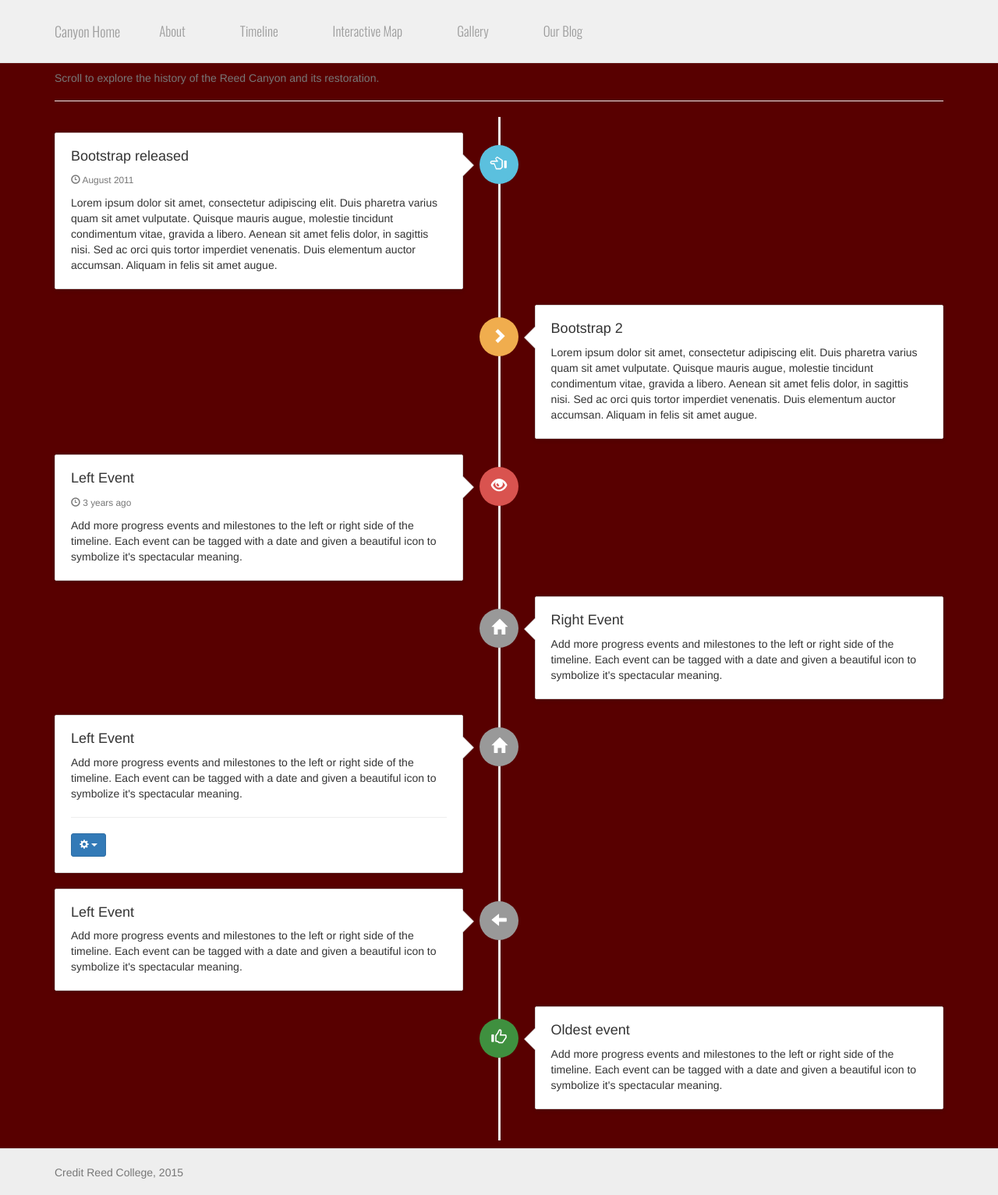
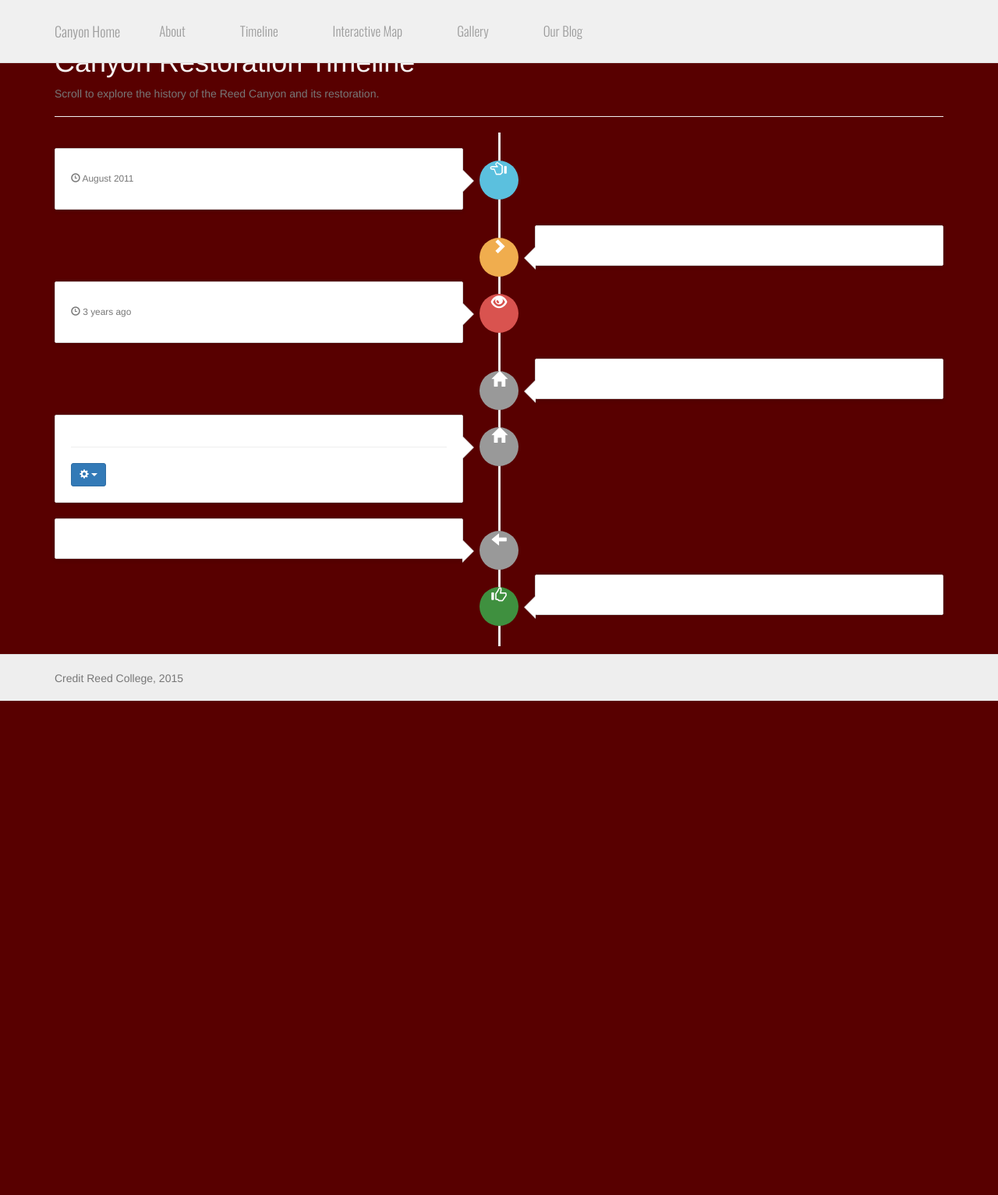
Before and after one commit to htilt/strabo, a Flask app: page /timeline in a window 1280 px wide. Shown: the whole page at 78% size. After the commit the page ends 899 px from the top, so only its background shows below. Run offline with Flask 2, Linux system fonts and the light colour scheme; parts of the project's set-up code (start-up, migrations or seed data) failed here and were passed over; some libraries are stand-ins or nearby versions.

Commit message:
modified code for timeline

```diff
--- a/strabo/strabo/templates/public/timeline.html
+++ b/strabo/strabo/templates/public/timeline.html
@@ -1,4 +1,4 @@
-<!doctype html>
+!doctype html>
 <html>
 <head>
   <title>Timeline Example</title>
@@ -22,14 +22,11 @@
               <div class="timeline-badge info"><i class="glyphicon glyphicon-hand-left"></i></div>
               <div class="timeline-panel">
                 <div class="timeline-heading">
-                  <h4 class="timeline-title">Bootstrap released</h4>
+                  <h4 class="timeline-title"></h4>
                   <p><small class="text-muted"><i class="glyphicon glyphicon-time"></i> August 2011</small></p>
                 </div>
                 <div class="timeline-body">
-                  <p>Lorem ipsum dolor sit amet, consectetur adipiscing elit. Duis pharetra varius quam sit amet vulputate.
-                  Quisque mauris augue, molestie tincidunt condimentum vitae, gravida a libero. Aenean sit amet felis
-                  dolor, in sagittis nisi. Sed ac orci quis tortor imperdiet venenatis. Duis elementum auctor accumsan.
-                  Aliquam in felis sit amet augue.</p>
+                  <p></p>
                 </div>
               </div>
             </li>
@@ -37,13 +34,10 @@
               <div class="timeline-badge warning"><i class="glyphicon glyphicon-chevron-right"></i></div>
               <div class="timeline-panel">
                 <div class="timeline-heading">
-                  <h4 class="timeline-title">Bootstrap 2</h4>
+                  <h4 class="timeline-title"></h4>
                 </div>
                 <div class="timeline-body">
-                  <p>Lorem ipsum dolor sit amet, consectetur adipiscing elit. Duis pharetra varius quam sit amet vulputate.
-                  Quisque mauris augue, molestie tincidunt condimentum vitae, gravida a libero. Aenean sit amet felis
-                  dolor, in sagittis nisi. Sed ac orci quis tortor imperdiet venenatis. Duis elementum auctor accumsan.
-                  Aliquam in felis sit amet augue.</p>
+                  <p></p>
                 </div>
               </div>
             </li>
@@ -51,11 +45,11 @@
               <div class="timeline-badge danger"><i class="glyphicon glyphicon-eye-open"></i></div>
               <div class="timeline-panel">
                 <div class="timeline-heading">
-                  <h4 class="timeline-title">Left Event</h4>
+                  <h4 class="timeline-title"></h4>
                   <p><small class="text-muted"><i class="glyphicon glyphicon-time"></i> 3 years ago</small></p>
                 </div>
                 <div class="timeline-body">
-                  <p>Add more progress events and milestones to the left or right side of the timeline. Each event can be tagged with a date and given a beautiful icon to symbolize it's spectacular meaning.</p>
+                  <p></p>
                 </div>
               </div>
             </li>
@@ -63,10 +57,9 @@
               <div class="timeline-badge default"><i class="glyphicon glyphicon-home"></i></div>
               <div class="timeline-panel">
                 <div class="timeline-heading">
-                  <h4 class="timeline-title">Right Event</h4>
+                  <h4 class="timeline-title"></h4>
                 </div>
-                <div class="timeline-body">
-                  <p>Add more progress events and milestones to the left or right side of the timeline. Each event can be tagged with a date and given a beautiful icon to symbolize it's spectacular meaning.</p>
+                <div> <p> </p>
                 </div>
               </div>
             </li>
@@ -74,10 +67,10 @@
               <div class="timeline-badge default"><i class="glyphicon glyphicon-home"></i></div>
               <div class="timeline-panel">
                 <div class="timeline-heading">
-                  <h4 class="timeline-title">Left Event</h4>
+                  <h4 class="timeline-title"></h4>
                 </div>
                 <div class="timeline-body">
-                  <p>Add more progress events and milestones to the left or right side of the timeline. Each event can be tagged with a date and given a beautiful icon to symbolize it's spectacular meaning.</p>
+                  <p></p>
 
                   <hr>
                   <div class="btn-group">
@@ -99,10 +92,10 @@
                <div class="timeline-badge default"><i class="glyphicon glyphicon-arrow-left"></i></div>
               <div class="timeline-panel">
                 <div class="timeline-heading">
-                  <h4 class="timeline-title">Left Event</h4>
+                  <h4 class="timeline-title"></h4>
                 </div>
                 <div class="timeline-body">
-                  <p>Add more progress events and milestones to the left or right side of the timeline. Each event can be tagged with a date and given a beautiful icon to symbolize it's spectacular meaning.</p>
+                  <p></p>
                 </div>
               </div>
             </li>
@@ -110,17 +103,25 @@
               <div class="timeline-badge success"><i class="glyphicon glyphicon-thumbs-up"></i></div>
               <div class="timeline-panel">
                 <div class="timeline-heading">
-                  <h4 class="timeline-title">Oldest event</h4>
+                  <h4 class="timeline-title"></h4>
                 </div>
                 <div class="timeline-body">
-                  <p>Add more progress events and milestones to the left or right side of the timeline. Each event can be tagged with a date and given a beautiful icon to symbolize it's spectacular meaning.</p>
+                  <p></p>
                 </div>
               </div>
             </li>
         </ul>
     </div>
 
-    {% include "public/footer.html" %}
+    {% for event in events %}
+      <tr>
+        <td class="event_year">{{ event.year }}</td>
+        <td class="event_title">{{ event.title }}</td>
+        <td class="event_description">{{ event.event_description }}</td>
+      </tr>
+    {% endfor %}
+
+        {% include "public/footer.html" %}
 
 </body>
 </html>
```
